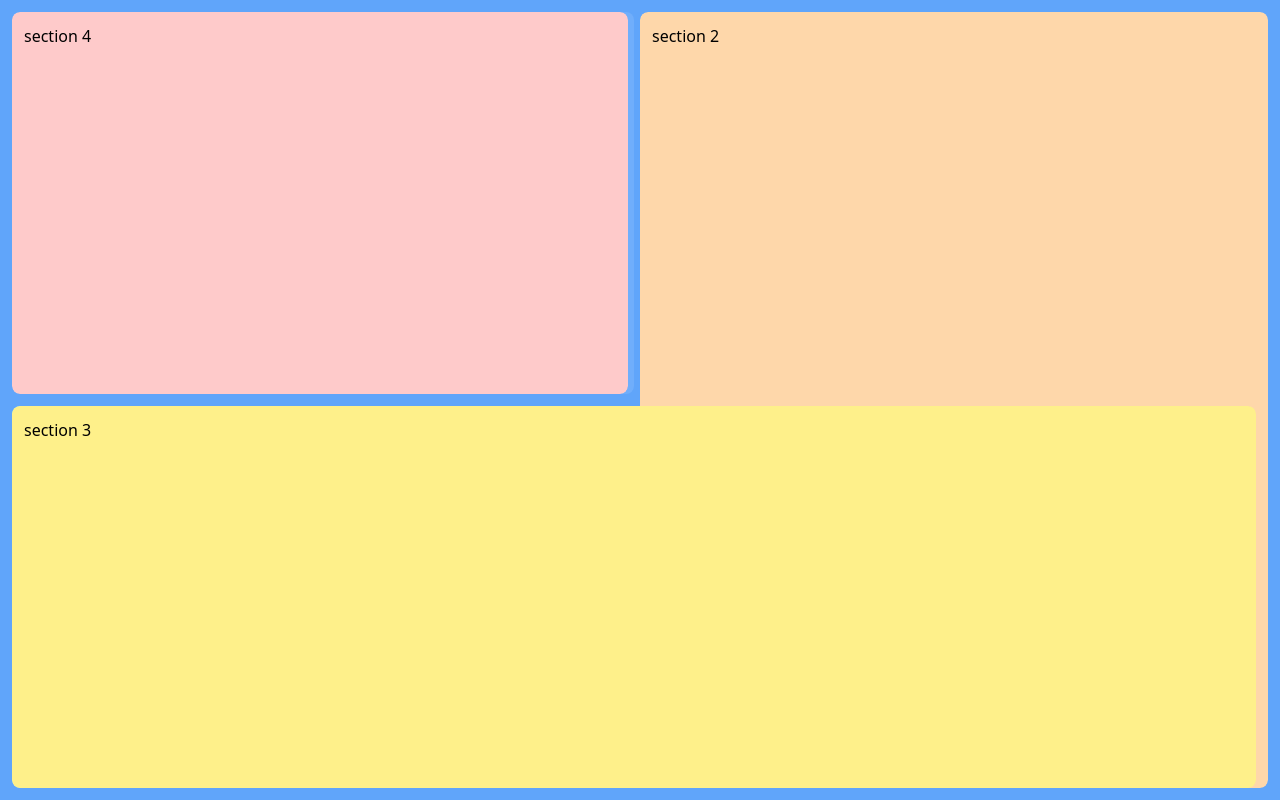
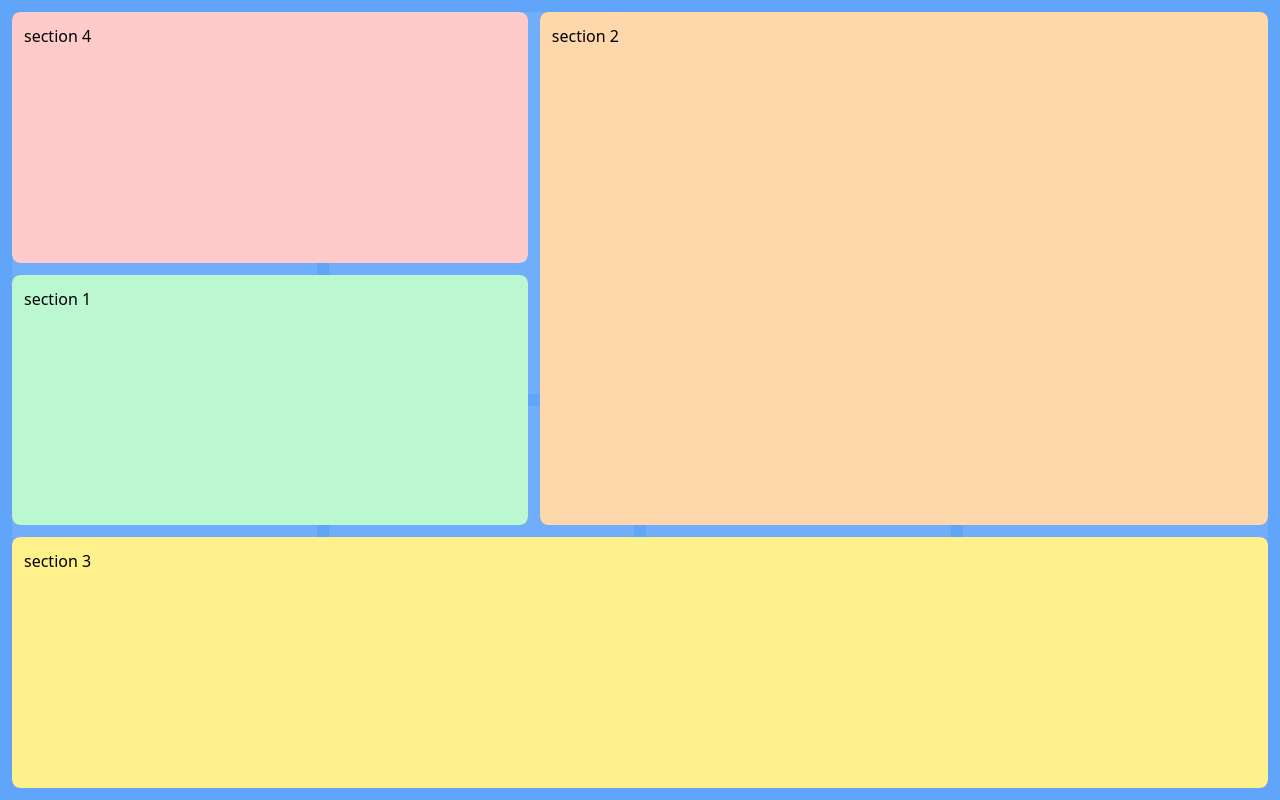
Before and after one commit to eudes-silva/draggable-case, a Vue app: page / in a window 1280 px wide. Built offline with nearby package versions, Linux system fonts and the light colour scheme.

Commit message:
fix: grid items layout adjustments

```diff
--- a/src/components/Grid.vue
+++ b/src/components/Grid.vue
@@ -12,8 +12,8 @@ interface Props {
 }
 
 const props = withDefaults(defineProps<Props>(), {
-  columns: () => ({ 600: 2, 900: 3, 1200: 4, 1600: 5 }),
-  rows: () => ({ 480: 2, 800: 3, 1024: 4, 1200: 5 }),
+  columns: () => ({}),
+  rows: () => ({}),
 });
 
 const grid = ref(null);
@@ -49,7 +49,7 @@ const children = computed(() => Array(cols.value * rows.value).fill(0));
       ></div>
     </div>
     <div
-      class="grid absolute top-0 left-0 w-full h-full gap-3 p-3 overflow-hidden"
+      class="grid gap-3 p-3 absolute top-0 left-0 w-full h-full overflow-hidden"
       :style="{
         /*grid-template property specifies the size of every row in y-axis and every column in x-axis.
         its a shorthand for grid-template-rows / grid-template-columns
@@ -57,9 +57,8 @@ const children = computed(() => Array(cols.value * rows.value).fill(0));
         repeat css function syntax: repeat(number of times it should be repeated, what will be repeated)
         minmax syntax: minmax(>= as relative or fixed values, <= as relative or fixed values)
         */
-        gridTemplate: `repeat(${rows}, minmax(0,1fr)) / repeat(${cols}, minmax(0,1fr)) `,
-        '--columns': cols,
-        '--rows': rows,
+        gridTemplate: `repeat(${rows}, minmax(0,1fr)) / repeat(${cols}, max(0,1fr)) `,
+        // gridAutoFlow: 'row dense',
       }"
     >
       <slot></slot>
--- a/src/components/GridCell.vue
+++ b/src/components/GridCell.vue
@@ -1,14 +1,14 @@
 <script lang="ts" setup>
 interface Props {
-  width?: number;
-  height?: number;
+  widthInCols?: number;
+  heightInRows?: number;
   initialColPositionX?: number;
   initialRowPositionY?: number;
 }
 
 withDefaults(defineProps<Props>(), {
-  width: 1,
-  height: 1,
+  widthInCols: 1,
+  heightInRows: 1,
   initialColPositionX: 1,
   initialRowPositionY: 1,
 });
@@ -18,16 +18,16 @@ withDefaults(defineProps<Props>(), {
     class="w-full h-full rounded-lg overflow-hidden"
     :style="{
       /*grid-area property specifies where to place a grid item(columns in x-axis and rows in y-axis).
-      its a shorthand for grid-row-start / grid-column-start / grid-row-end / grid-column-end (start and end are lines/gaps in grid)
-      grid-area syntax:  start row line / start column line / end row line / start row line
+      its a shorthand for grid-row-start / grid-column-start / grid-row-end / grid-column-end (start and end are cells in grid)
+      grid-area syntax:  start row cell / start column cell / end row cell / end column cell
       min css function syntax: min(smallest value between the parameters - relative or fixed values)
       css var function syntax: var(get here css variables, fallback value)
       */
       gridArea: `
-      min(${initialRowPositionY}, var(--rows,1)) /
-      min(${initialColPositionX}, var(--columns,1)) /
-      span min(${height}, var(--rows,1)) /
-      span min(${width}, var(--columns,1))`,
+      ${initialRowPositionY} /
+      ${initialColPositionX} /
+      span ${heightInRows} /
+      span ${widthInCols}`,
     }"
   >
     <slot />
--- a/src/pages/index.vue
+++ b/src/pages/index.vue
@@ -3,37 +3,39 @@ import GridCell from "@/components/GridCell.vue";
 import Grid from "@/components/Grid.vue";
 </script>
 <template>
-  <Grid>
+  <Grid
+    :columns="{ 600: 2, 900: 3, 1200: 4, 1600: 5 }"
+    :rows="{ 480: 2, 800: 3, 1024: 4, 1200: 5 }"
+  >
     <GridCell
-      :width="2"
-      :height="1"
       :initialColPositionX="1"
+      :widthInCols="2"
       :initialRowPositionY="2"
+      :heightInRows="1"
     >
       <div class="w-full h-full p-3 rounded-lg bg-green200">section 1</div>
     </GridCell>
-
     <GridCell
-      :width="3"
-      :height="2"
       :initialColPositionX="3"
+      :widthInCols="3"
       :initialRowPositionY="1"
+      :heightInRows="2"
     >
       <div class="w-full h-full p-3 rounded-lg bg-orange200">section 2</div>
     </GridCell>
     <GridCell
-      :width="5"
-      :height="1"
       :initialColPositionX="1"
+      :widthInCols="5"
       :initialRowPositionY="3"
+      :heightInRows="1"
     >
       <div class="w-full h-full p-3 rounded-lg bg-yellow200">section 3</div>
     </GridCell>
     <GridCell
-      :width="2"
-      :height="1"
       :initialColPositionX="1"
+      :widthInCols="2"
       :initialRowPositionY="1"
+      :heightInRows="1"
     >
       <div class="w-full h-full p-3 rounded-lg bg-red200">section 4</div>
     </GridCell>
```
